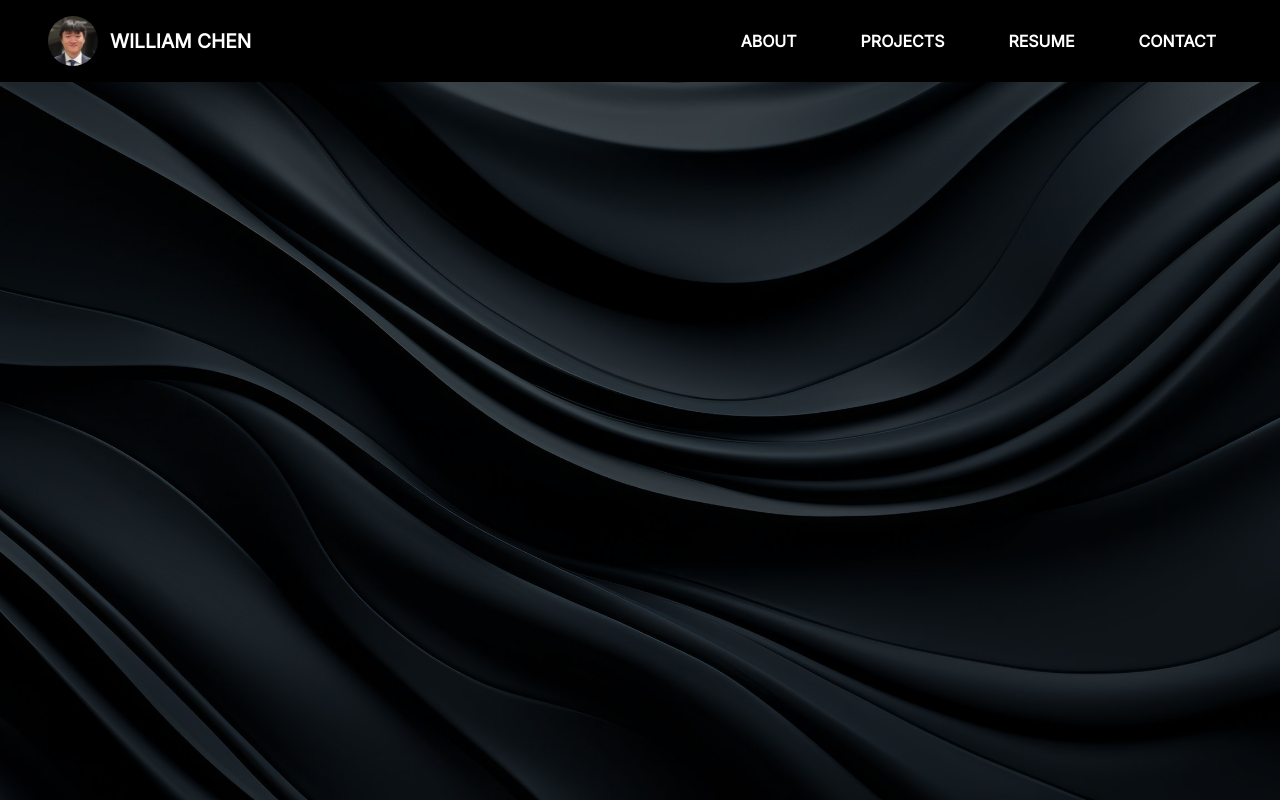
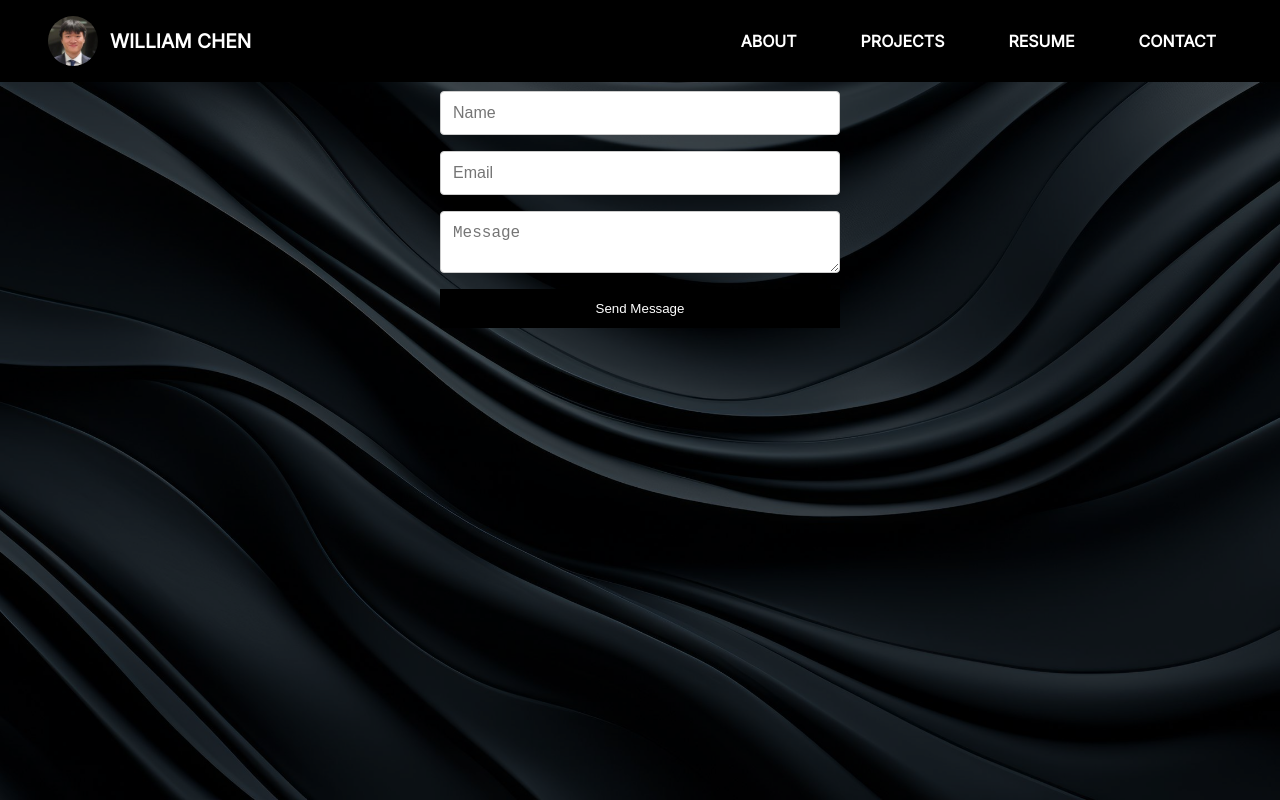
Before and after one commit to WilliamChn/WilliamChn.github.io, a React (Create React App) app: page /contact in a window 1280 px wide. Built offline with nearby package versions, Linux system fonts and the light colour scheme.

Commit message:
implemented contact page functionality to send email to me

```diff
--- a/package.json
+++ b/package.json
@@ -8,6 +8,7 @@
     "@testing-library/jest-dom": "^6.6.3",
     "@testing-library/react": "^16.3.0",
     "@testing-library/user-event": "^13.5.0",
+    "emailjs-com": "^3.2.0",
     "react": "^19.1.0",
     "react-dom": "^19.1.0",
     "react-router-dom": "^7.6.1",
--- a/src/App.js
+++ b/src/App.js
@@ -8,8 +8,6 @@ import About from './pages/About';
 import Projects from './pages/Projects';
 import Resume from './pages/Resume';
 import Contact from './pages/Contact';
-
-import "./styles/App.css"
 
 function App() {
   return (
--- a/src/components/Navbar.jsx
+++ b/src/components/Navbar.jsx
@@ -1,6 +1,7 @@
 import { useState, useEffect } from 'react';
 import { Link } from 'react-router-dom';
 import headshot from '../assets/headshot.png';
+import "../styles/Navbar.css"
 
 function Navbar() {
   const [menuOpen, setMenuOpen] = useState(false);
--- a/src/components/SocialIcons.jsx
+++ b/src/components/SocialIcons.jsx
@@ -1,4 +1,5 @@
-// SocialIcons.jsx
+import "../styles/SocialIcons.css"
+import "../styles/MobileView.css"
 import linkedinIcon from '../assets/linkedin.png';
 import githubIcon from '../assets/github.png';
 
--- a/src/pages/About.jsx
+++ b/src/pages/About.jsx
@@ -1,6 +1,8 @@
 import { SocialIconsDesktop, SocialIconsMobile } from "../components/SocialIcons";
 import "../styles/App.css"
 import "../styles/Home.css"
+import "../styles/MobileView.css"
+
 
 function About() {
   return (
--- a/src/pages/Contact.jsx
+++ b/src/pages/Contact.jsx
@@ -1,10 +1,81 @@
-import "../styles/App.css"
+import "../styles/App.css";
+import "../styles/Contact.css"
+import { useState } from "react";
+import emailjs from "emailjs-com";
 
 function Contact() {
+  const [formData, setFormData] = useState({
+    name: "",
+    email: "",
+    message: "",
+  });
+
+  const [status, setStatus] = useState("");
+
+  const handleChange = (e) => {
+    setFormData({ ...formData, [e.target.name]: e.target.value });
+  };
+
+  const handleSubmit = (e) => {
+    e.preventDefault();
+
+    emailjs
+      .send(
+        "service_3x9hnfr",        // Your Service ID
+        "template_ma860rt",       // Your Template ID
+        formData,
+        "83evGML4UlSbE-fAJ"       // Your Public Key
+      )
+      .then(
+        (response) => {
+          console.log("SUCCESS!", response.status, response.text);
+          setStatus("✅ Message sent successfully!");
+        },
+        (error) => {
+          console.error("FAILED...", error);
+          setStatus("❌ Message failed to send. Please try again.");
+        }
+      );
+
+    // Optional: clear form
+    setFormData({ name: "", email: "", message: "" });
+  };
+
   return (
     <div className="page-content">
-      <h1>About Me</h1>
-      <p>Page under construction.</p>
+      <h1>Contact.</h1>
+      <p>
+        Get in touch or shoot me an email directly at{" "}
+        <strong>hellocodewonders@gmail.com</strong>
+      </p>
+
+      <form onSubmit={handleSubmit}>
+        <input
+          name="name"
+          placeholder="Name"
+          value={formData.name}
+          onChange={handleChange}
+          required
+        />
+        <input
+          name="email"
+          type="email"
+          placeholder="Email"
+          value={formData.email}
+          onChange={handleChange}
+          required
+        />
+        <textarea
+          name="message"
+          placeholder="Message"
+          value={formData.message}
+          onChange={handleChange}
+          required
+        />
+        <button type="submit">Send Message</button>
+      </form>
+
+      {status && <p>{status}</p>}
     </div>
   );
 }
--- a/src/pages/Home.jsx
+++ b/src/pages/Home.jsx
@@ -1,5 +1,9 @@
 import { SocialIconsDesktop, SocialIconsMobile } from "../components/SocialIcons";
 import "../styles/App.css"
+import "../styles/Navbar.css"
+import "../styles/MobileView.css"
+import "../styles/SocialIcons.css"
+
 
 function Home() {
   return (
--- a/src/pages/Resume.jsx
+++ b/src/pages/Resume.jsx
@@ -30,9 +30,11 @@ const Resume = () => {
         className="resume-image"
       />
 
-      <SocialIconsDesktop />
+      <div className="social-icons-wrapper resume">
+        <SocialIconsDesktop />
+        <SocialIconsMobile />
+      </div>
     </div>
-    <SocialIconsMobile/>
     </>
   );
 };
--- a/src/styles/Contact.css
+++ b/src/styles/Contact.css
@@ -0,0 +1,26 @@
+form {
+  display: flex;
+  flex-direction: column;
+  gap: 1rem;
+  max-width: 400px;
+  margin: 2rem auto;
+}
+
+input, textarea {
+  padding: 0.75rem;
+  font-size: 1rem;
+  border: 1px solid #ccc;
+  border-radius: 4px;
+}
+
+button {
+  background-color: black;
+  color: white;
+  padding: 0.75rem;
+  border: none;
+  cursor: pointer;
+}
+
+button:hover {
+  background-color: #333;
+}
```
Also changed, not shown: src/styles/MobileView.css (+5 -5 lines), src/styles/Resume.css (line endings or trailing spaces), 1 other file (tests, documents, lock files or other folders).
